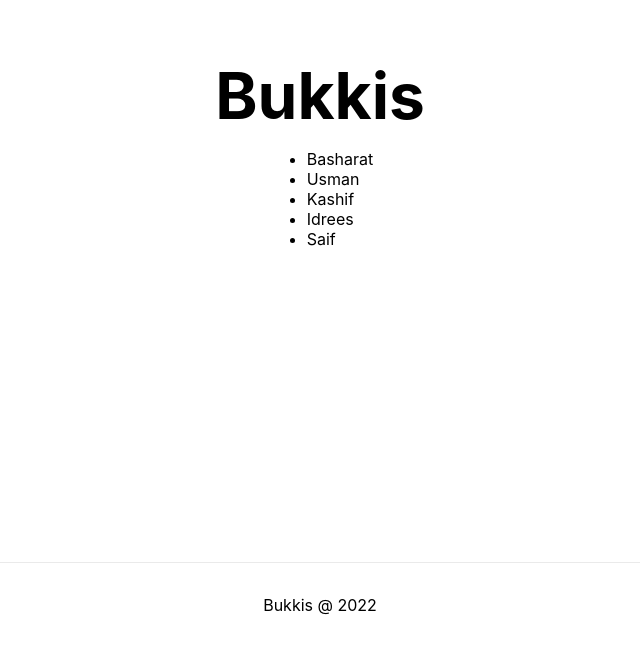
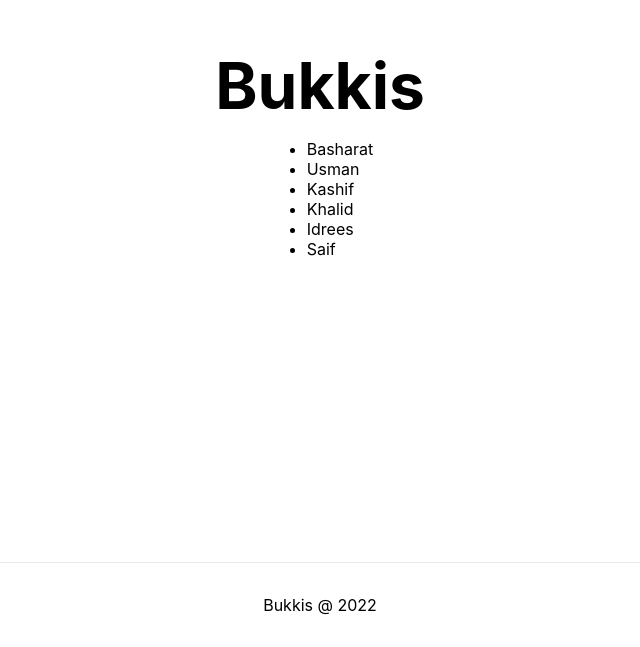
Before and after one commit to awansaif/bukkis.com, a Next.js app: page / in a window 1280 px wide. Shown: the part 238-885 px from the top of the page, without its empty margins (320-960 px from the left). Built offline with nearby package versions, Linux system fonts and the light colour scheme.

Commit message:
added khalid

```diff
--- a/pages/index.js
+++ b/pages/index.js
@@ -16,6 +16,7 @@ export default function Home() {
           <li>Basharat</li>
           <li>Usman</li>
           <li>Kashif</li>
+          <li>Khalid</li>
           <li>Idrees</li>
           <li>Saif</li>
         </ul>
```
